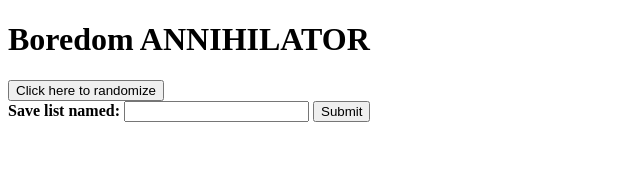
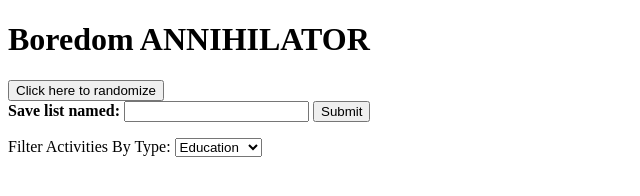
Before and after one commit to abby-anderson/Boredom-Annihilator, a plain HTML site: page index.html in a window 1280 px wide. Shown: the whole page, without its empty margins (0-640 px from the left). Drawn offline with Linux system fonts and the light colour scheme.

Commit message:
added dropdown menu for activity type to HTML

```diff
--- a/index.html
+++ b/index.html
@@ -19,7 +19,18 @@
             </ul>
         </form>
 
-
+        <label for="select-activity">Filter Activities By Type:</label>
+    <select id="activity-dropdown" name="select-activity">
+      <option value="Education">Education</option>
+      <option value="Recrreational">Recreation</option>
+      <option value="Social">Social</option>
+      <option value="Diy">Diy</option>
+      <option value="Charity">Charity</option>
+      <option value="Cooking">Cooking</option>
+      <option value="Relaxation">Relaxation</option>
+      <option value="Music">Music</option>
+      <option value ="Busywork">Busywork</option>
+    </select>
 
 
     </div>
```
